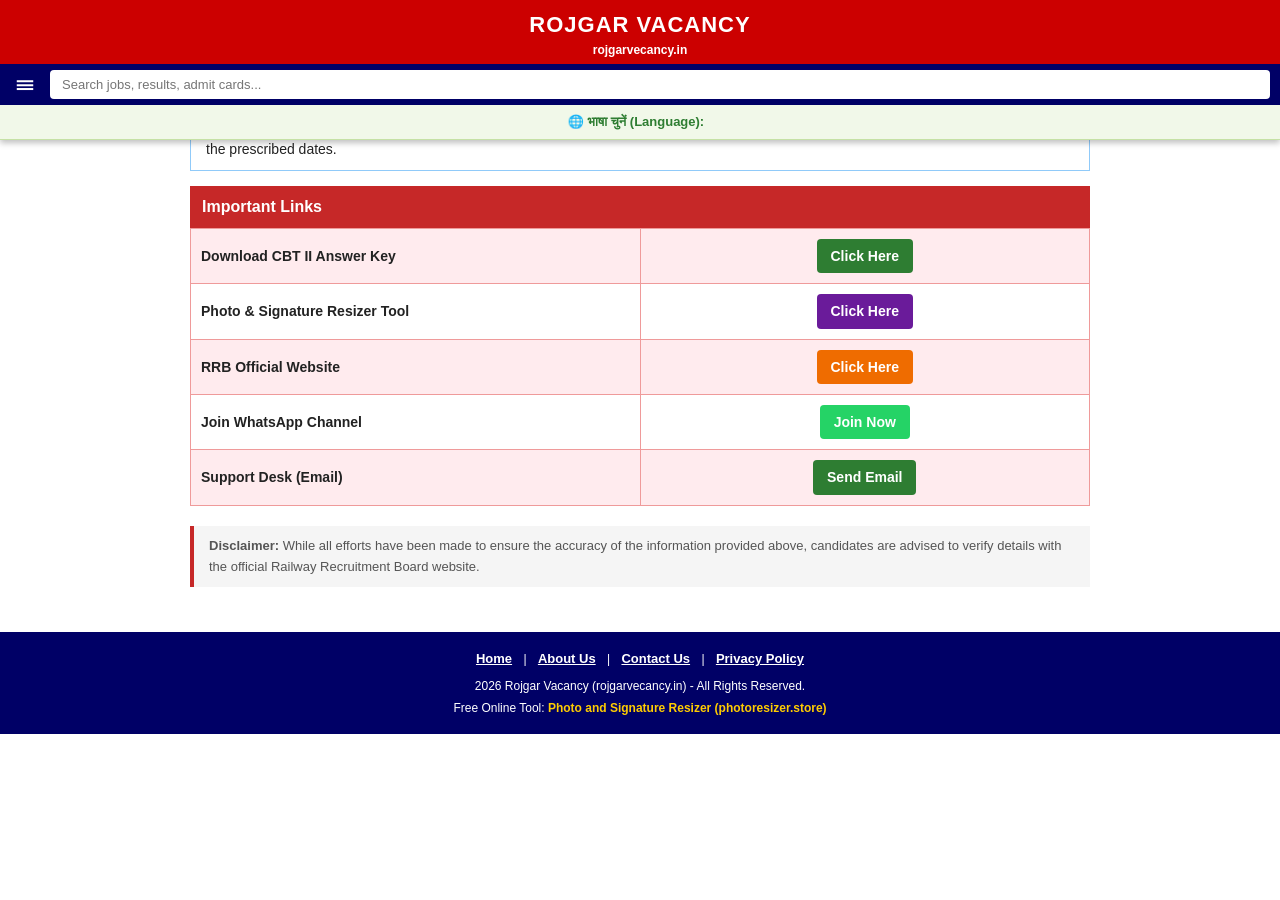
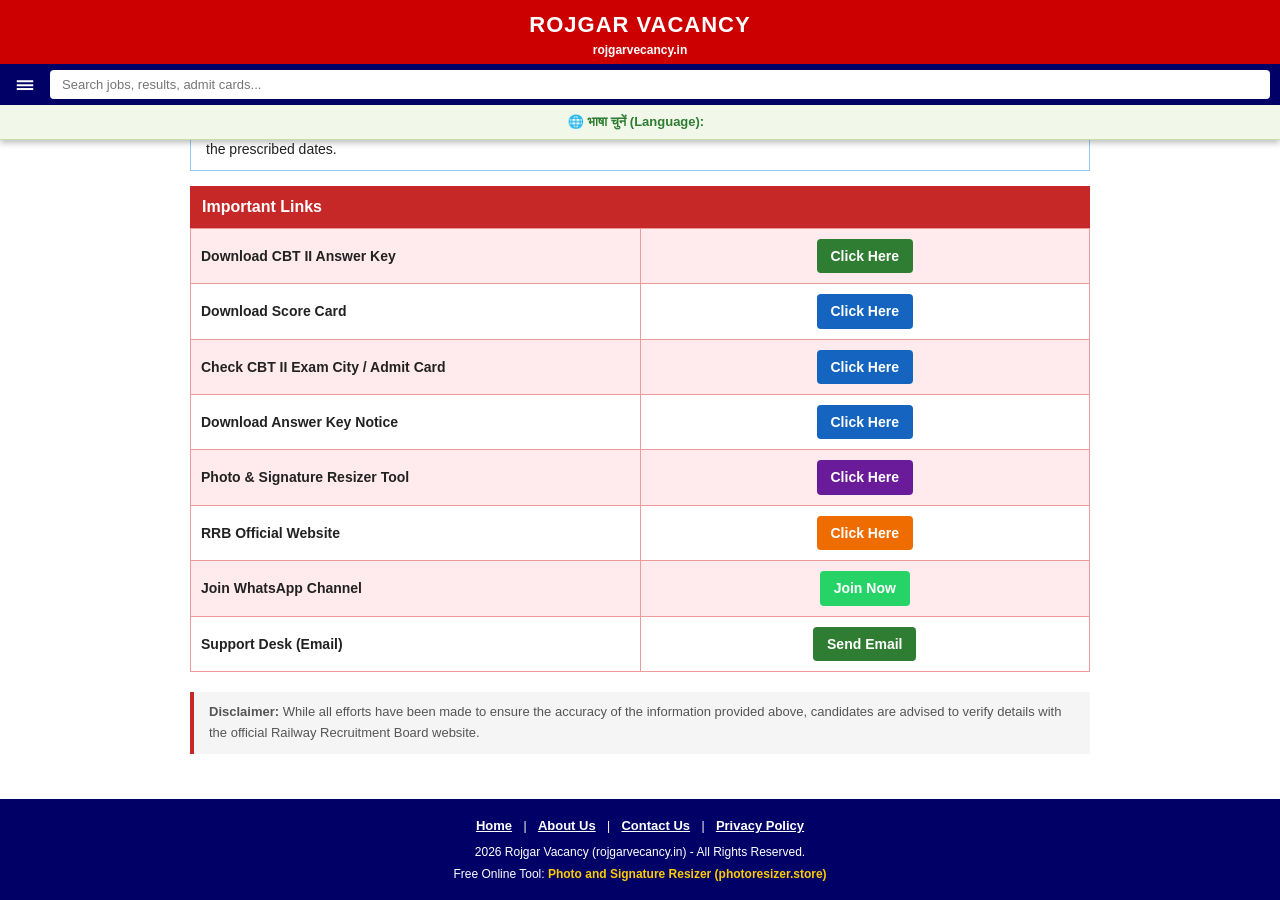
Before and after one commit to Rojgarvacancy/Rojgar-vacancy-, a Jekyll site: the page built from _posts/2026-09-24-rrb-ntpc-ug-cen-07-2025-cbt-2-answer-key.html, in a window 1280 px wide and 900 px high, scrolled down 1323 px. Built offline with Jekyll 4.4.1, drawn with Linux system fonts in a browser that asks for light colours; before the commit the page ends 2057 px from its top, so only the background shows below that.

Commit message:
Update 2026-09-24-rrb-ntpc-ug-cen-07-2025-cbt-2-answer-key.html

```diff
--- a/_posts/2026-09-24-rrb-ntpc-ug-cen-07-2025-cbt-2-answer-key.html
+++ b/_posts/2026-09-24-rrb-ntpc-ug-cen-07-2025-cbt-2-answer-key.html
@@ -132,24 +132,42 @@ categories: ["Answer Key"]
         </td>
       </tr>
       <tr>
+        <td style="border: 1px solid rgb(239, 154, 154); padding: 10px;"><strong>Download Score Card</strong></td>
+        <td style="border: 1px solid rgb(239, 154, 154); padding: 10px; text-align: center;">
+          <a href="https://rrb.digialm.com//EForms/configuredHtml/33128/100181/login.html" target="_blank" rel="noopener noreferrer" style="background: rgb(21, 101, 192); border-radius: 4px; color: white; font-weight: bold; padding: 6px 14px; text-decoration: none; display: inline-block;">Click Here</a>
+        </td>
+      </tr>
+      <tr style="background: rgb(255, 235, 238);">
+        <td style="border: 1px solid rgb(239, 154, 154); padding: 10px;"><strong>Check CBT II Exam City / Admit Card</strong></td>
+        <td style="border: 1px solid rgb(239, 154, 154); padding: 10px; text-align: center;">
+          <a href="https://rrb.digialm.com//EForms/configuredHtml/33128/100181/login.html" target="_blank" rel="noopener noreferrer" style="background: rgb(21, 101, 192); border-radius: 4px; color: white; font-weight: bold; padding: 6px 14px; text-decoration: none; display: inline-block;">Click Here</a>
+        </td>
+      </tr>
+      <tr>
+        <td style="border: 1px solid rgb(239, 154, 154); padding: 10px;"><strong>Download Answer Key Notice</strong></td>
+        <td style="border: 1px solid rgb(239, 154, 154); padding: 10px; text-align: center;">
+          <a href="/pdf/KEY.pdf" target="_blank" rel="noopener noreferrer" style="background: rgb(21, 101, 192); border-radius: 4px; color: white; font-weight: bold; padding: 6px 14px; text-decoration: none; display: inline-block;">Click Here</a>
+        </td>
+      </tr>
+      <tr style="background: rgb(255, 235, 238);">
         <td style="border: 1px solid rgb(239, 154, 154); padding: 10px;"><strong>Photo &amp; Signature Resizer Tool</strong></td>
         <td style="border: 1px solid rgb(239, 154, 154); padding: 10px; text-align: center;">
           <a href="https://photoresizer.store" target="_blank" style="background: rgb(106, 27, 154); border-radius: 4px; color: white; font-weight: bold; padding: 6px 14px; text-decoration: none; display: inline-block;">Click Here</a>
         </td>
       </tr>
-      <tr style="background: rgb(255, 235, 238);">
+      <tr>
         <td style="border: 1px solid rgb(239, 154, 154); padding: 10px;"><strong>RRB Official Website</strong></td>
         <td style="border: 1px solid rgb(239, 154, 154); padding: 10px; text-align: center;">
           <a href="https://www.rrbapply.gov.in/" target="_blank" rel="noopener noreferrer" style="background: rgb(239, 108, 0); border-radius: 4px; color: white; font-weight: bold; padding: 6px 14px; text-decoration: none; display: inline-block;">Click Here</a>
         </td>
       </tr>
-      <tr>
+      <tr style="background: rgb(255, 235, 238);">
         <td style="border: 1px solid rgb(239, 154, 154); padding: 10px;"><strong>Join WhatsApp Channel</strong></td>
         <td style="border: 1px solid rgb(239, 154, 154); padding: 10px; text-align: center;">
           <a href="https://whatsapp.com/channel/0029Vb97OOiK5cD6SAWpDm15" target="_blank" rel="noopener noreferrer" style="background: rgb(37, 211, 102); border-radius: 4px; color: white; font-weight: bold; padding: 6px 14px; text-decoration: none; display: inline-block;">Join Now</a>
         </td>
       </tr>
-      <tr style="background: rgb(255, 235, 238);">
+      <tr>
         <td style="border: 1px solid rgb(239, 154, 154); padding: 10px;"><strong>Support Desk (Email)</strong></td>
         <td style="border: 1px solid rgb(239, 154, 154); padding: 10px; text-align: center;">
           <a href="mailto:rojgarvecancy.in@gmail.com" style="background: rgb(46, 125, 50); border-radius: 4px; color: white; font-weight: bold; padding: 6px 14px; text-decoration: none; display: inline-block;">Send Email</a>
```
